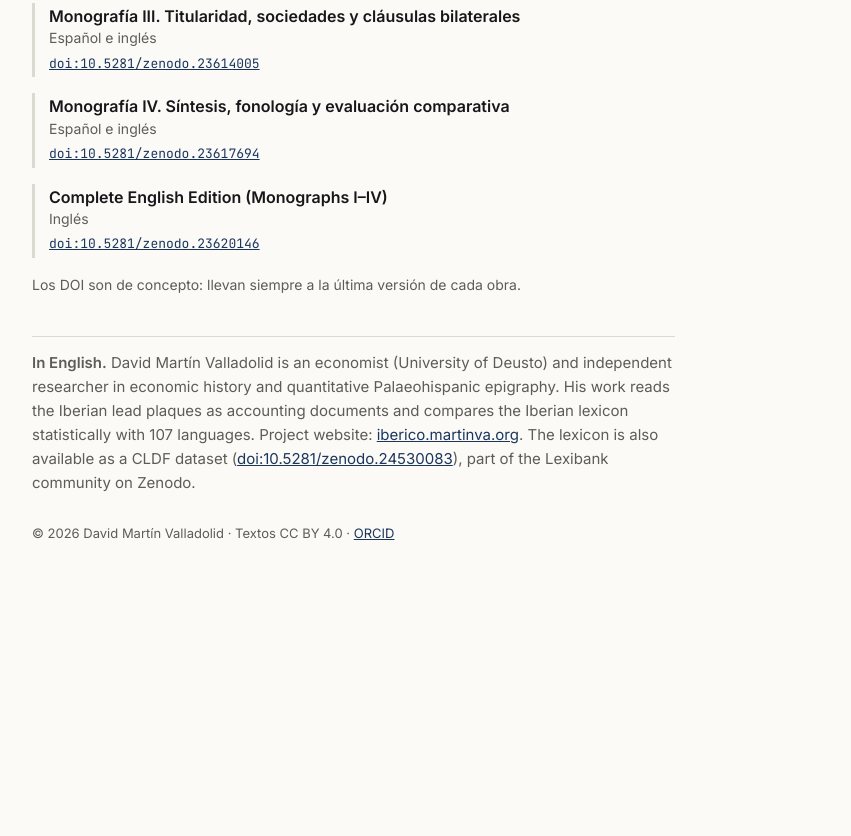
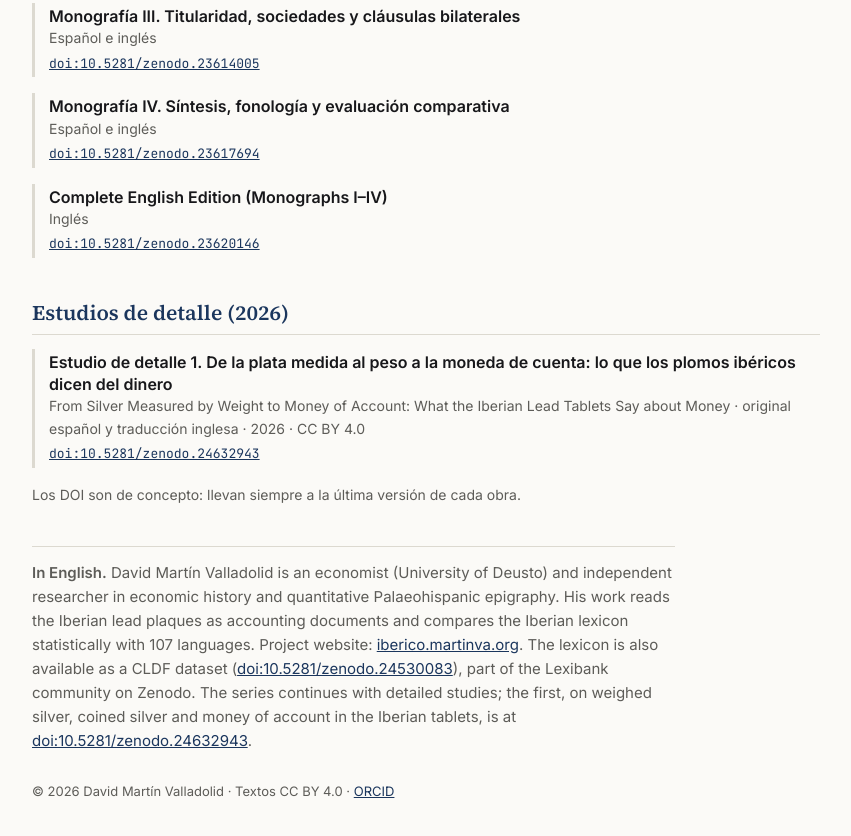
Before and after one commit to martinva/martinva.org, a plain HTML site: page index.html in a window 1280 px wide. Shown: the part 1094-1930 px from the top of the page, without its empty margins (214-1065 px from the left). Before the commit the page ends 1698 px from the top, so only its background shows below. Drawn offline with Linux system fonts and the light colour scheme.

Commit message:
Add Detailed Study 1 (Zenodo DOI 10.5281/zenodo.24632943) to the author page
Co-Authored-By: Claude Opus 5.5 <noreply@anthropic.com>
Claude-Session: https://claude.ai/code/session_01ADLvp18zR33r9942qdEq9D

```diff
--- a/index.html
+++ b/index.html
@@ -79,9 +79,11 @@ footer{margin-top:28px;font-size:13px;color:var(--mut)}
 <div class="pub"><b>Monografía III. Titularidad, sociedades y cláusulas bilaterales</b><span>Español e inglés</span><a class="doi" href="https://doi.org/10.5281/zenodo.23614005">doi:10.5281/zenodo.23614005</a></div>
 <div class="pub"><b>Monografía IV. Síntesis, fonología y evaluación comparativa</b><span>Español e inglés</span><a class="doi" href="https://doi.org/10.5281/zenodo.23617694">doi:10.5281/zenodo.23617694</a></div>
 <div class="pub"><b>Complete English Edition (Monographs I–IV)</b><span>Inglés</span><a class="doi" href="https://doi.org/10.5281/zenodo.23620146">doi:10.5281/zenodo.23620146</a></div>
+<h2>Estudios de detalle (2026)</h2>
+<div class="pub"><b>Estudio de detalle 1. De la plata medida al peso a la moneda de cuenta: lo que los plomos ibéricos dicen del dinero</b><span>From Silver Measured by Weight to Money of Account: What the Iberian Lead Tablets Say about Money · original español y traducción inglesa · 2026 · CC BY 4.0</span><a class="doi" href="https://doi.org/10.5281/zenodo.24632943">doi:10.5281/zenodo.24632943</a></div>
 <p style="font-size:14px;color:var(--mut)">Los DOI son de concepto: llevan siempre a la última versión de cada obra.</p>
 
-<p class="en" lang="en"><b>In English.</b> David Martín Valladolid is an economist (University of Deusto) and independent researcher in economic history and quantitative Palaeohispanic epigraphy. His work reads the Iberian lead plaques as accounting documents and compares the Iberian lexicon statistically with 107 languages. Project website: <a href="https://iberico.martinva.org/">iberico.martinva.org</a>. The lexicon is also available as a CLDF dataset (<a href="https://doi.org/10.5281/zenodo.24530083">doi:10.5281/zenodo.24530083</a>), part of the Lexibank community on Zenodo.</p>
+<p class="en" lang="en"><b>In English.</b> David Martín Valladolid is an economist (University of Deusto) and independent researcher in economic history and quantitative Palaeohispanic epigraphy. His work reads the Iberian lead plaques as accounting documents and compares the Iberian lexicon statistically with 107 languages. Project website: <a href="https://iberico.martinva.org/">iberico.martinva.org</a>. The lexicon is also available as a CLDF dataset (<a href="https://doi.org/10.5281/zenodo.24530083">doi:10.5281/zenodo.24530083</a>), part of the Lexibank community on Zenodo. The series continues with detailed studies; the first, on weighed silver, coined silver and money of account in the Iberian tablets, is at <a href="https://doi.org/10.5281/zenodo.24632943">doi:10.5281/zenodo.24632943</a>.</p>
 
 <footer>© 2026 David Martín Valladolid · Textos CC BY 4.0 · <a href="https://orcid.org/0009-0003-4884-2573">ORCID</a></footer>
 </div>
```
